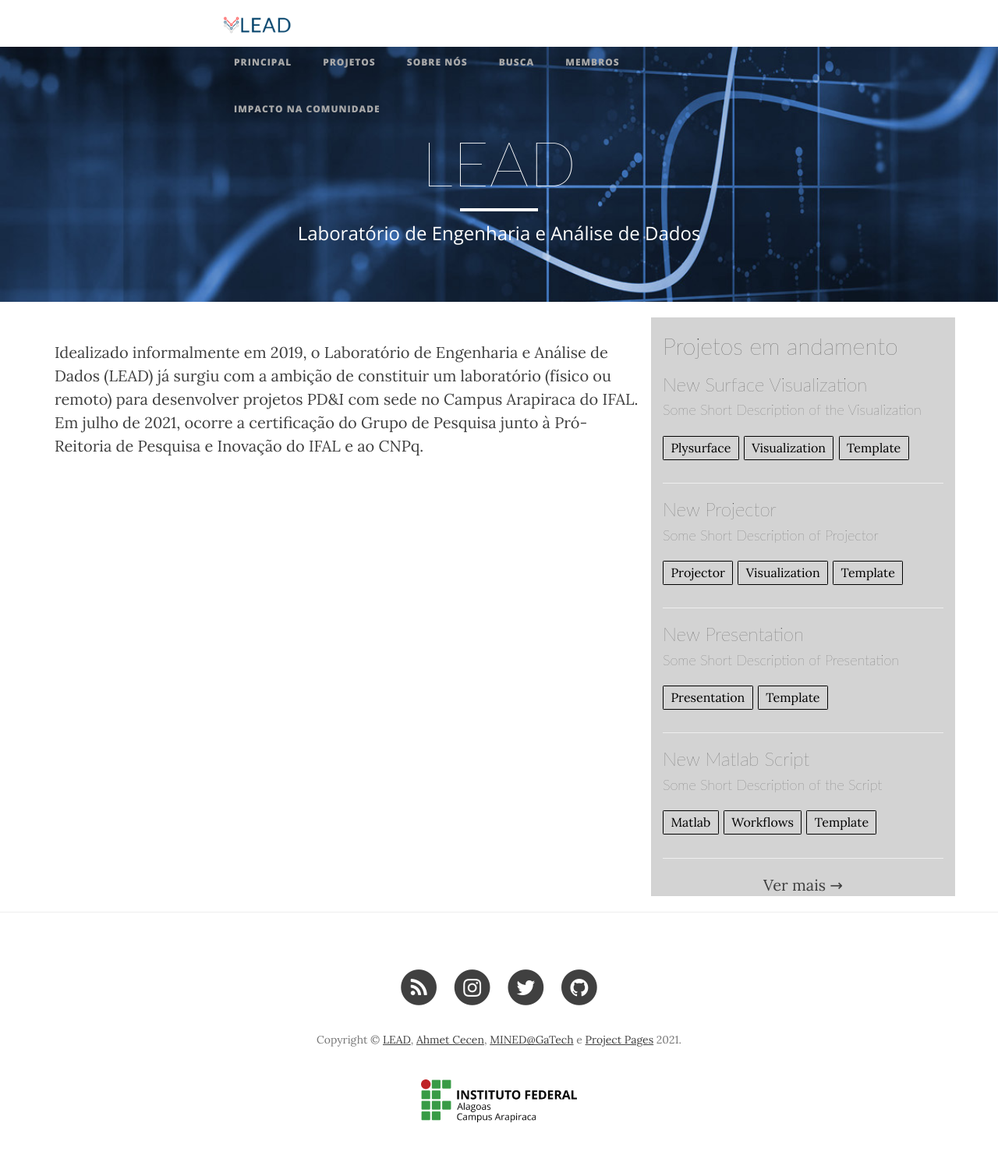
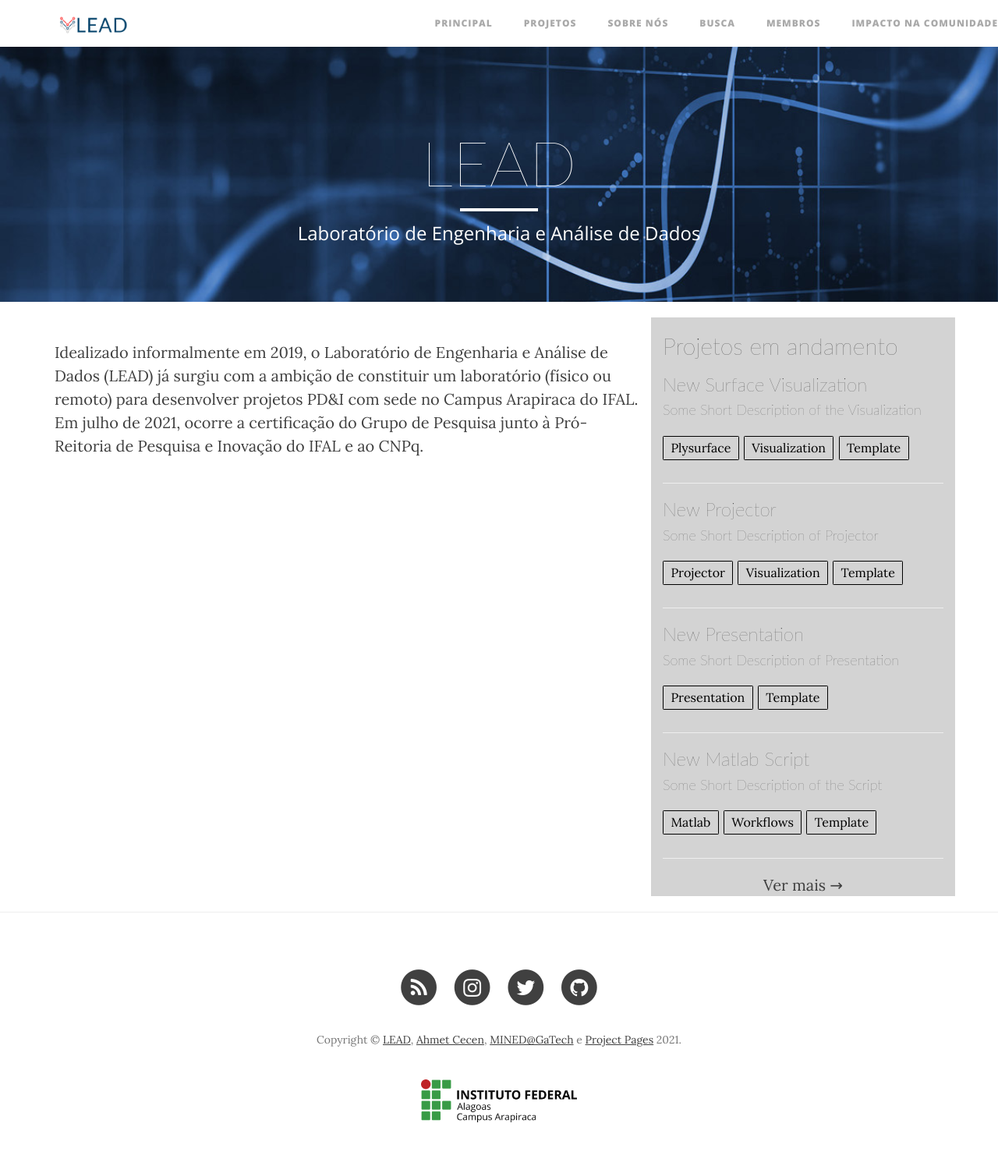
Before and after one commit to lead-ifal/lead-ifal.github.io, a Jekyll site: the page built from index.html, in a window 1280 px wide. Shown: the whole page at 78% size. Built offline with Jekyll 4.4.1, drawn with Linux system fonts in a browser that asks for light colours; nearby versions of some CDN libraries; the list of posts is cut into pages by our own code.

Commit message:
- Ajustes no CSS.

```diff
--- a/css/clean-blog.css
+++ b/css/clean-blog.css
@@ -1,3 +1,10 @@
+@media (min-width: 768px){
+  .navbar-right{
+    float: right!important;
+    margin-right: -90px;
+  }
+}
+
 .intro-header .site-heading,
 .intro-header .post-heading,
 .intro-header .page-heading {
@@ -139,10 +146,10 @@ hr.small {
   }
 }
 
-@media (min-width: 1200px){
+@media (min-width: 768px){
   .navbar {
-    width: 1170px;
-    margin: 0 auto;
+      width: 750px;
+      margin: 0 auto;
   }
 }
 
@@ -153,10 +160,10 @@ hr.small {
   }
 }
 
-@media (min-width: 768px){
+@media (min-width: 1200px){
   .navbar {
-      width: 750px;
-      margin: 0 auto;
+    width: 1170px;
+    margin: 0 auto;
   }
 }
 
```
